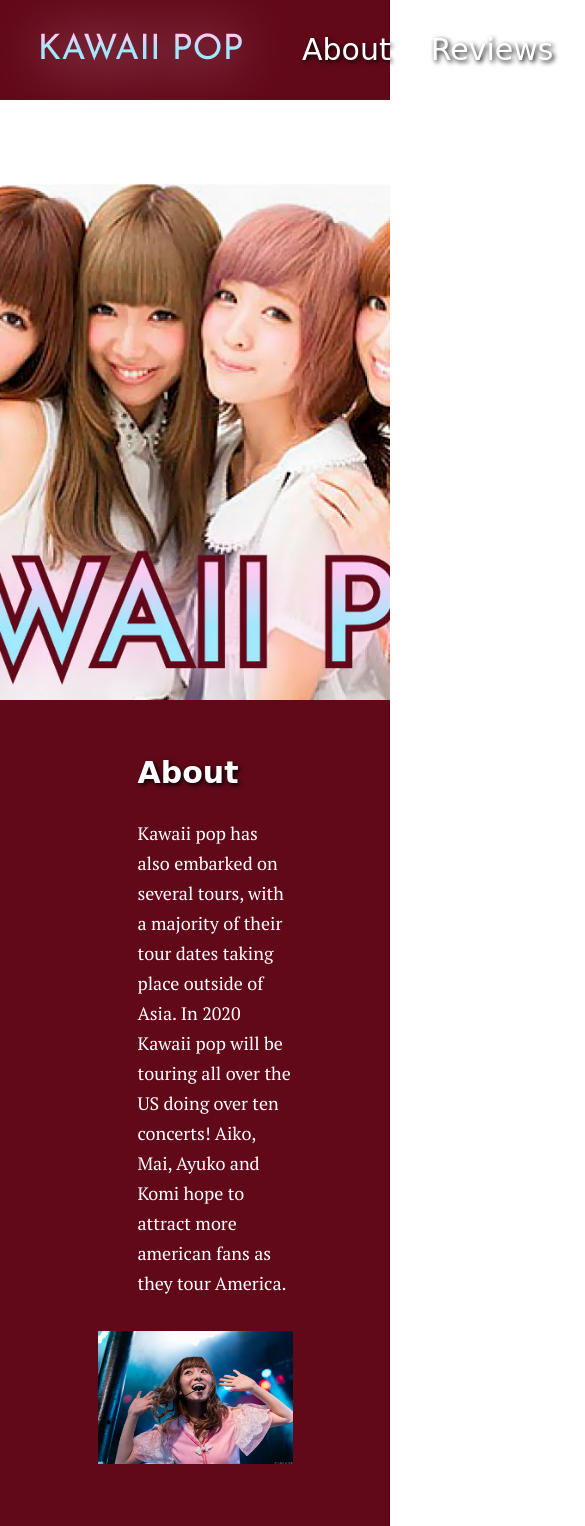
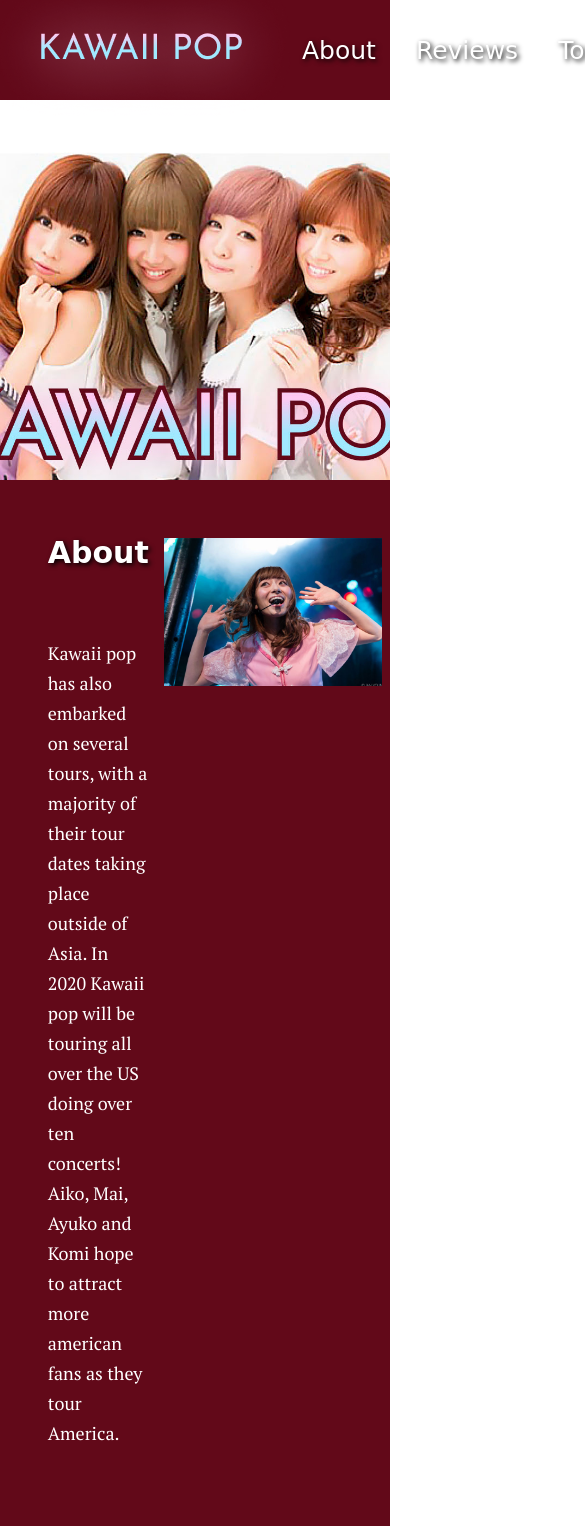
Before and after one commit to mollyloy/Web1_MusicProject-, a plain HTML site: page index.html in a window 390 px wide. Shown: the top 1526 px of the page, 585 px wide, since content can reach past the window. Drawn offline with nearby package versions, Linux system fonts and the light colour scheme; a script that the page names is missing; a web font is replaced by a local one.

Commit message:
11/11
media stuff didn't get too far...

```diff
--- a/css/main.css
+++ b/css/main.css
@@ -176,7 +176,7 @@
 
   .reusablesection img {
     width: 100%;
-    height: auto;
+    display: center;
   }
 
   .kawaii_info {
@@ -347,7 +347,7 @@ footer{
        }
        p {
          font-family: 'PT Serif', serif;
-         font-size: 16;
+         font-size: 18px;
          color: white;
          margin-left: 40px;
          margin-top: 40px;
@@ -366,6 +366,117 @@ footer{
 
      /* On screens that are 768px wide or less */
      @media screen and (max-width: 768px) {
+       nav {
+         width: 100%;
+         background-color: #620919;
+         height: 100px;
+         display: flex;
+         justify-content: space-between;
+         align-items: center;
+         font-family: 'Coiny', cursive;
+         font-size: 25px;
+         text-shadow: 2px 2px 5px black;
+       }
+       nav a{
+         text-decoration: none;
+         color: #fff;
+         display: flex;
+       }
+       a:hover {
+         -webkit-stroke-width: 5.3px;
+          -webkit-stroke-color: #FFFFFF;
+          -webkit-fill-color: #FFFFFF;
+          text-shadow: 1px 0px 25px #FFCAEA;
+       }
+       .hero {
+         width: 100%;
+         height: 380px;
+         background-color: #ebebeb;
+         background-image: url('../img/Group 1.jpg');
+         background-position: center;
+         background-repeat: no-repeat;
+         background-size: cover;
+       }
+       p {
+         font-family: 'PT Serif', serif;
+         font-size: 18;
+         color: white;
+         margin-top: 40px;
+       }
+       h1 {
+         width: 100%;
+         background-color: #620919;
+         height: 60px;
+         color: #fff;
+         font-family: 'Coiny', cursive;
+         font-size: 30px;
+         text-shadow: 2px 2px 5px black;
+       }
+       .reusablesection {
+         width: 100%;
+         background-color: #620919;
+         color: #fff;
+         font-family: 'PT Serif', serif;
+         font-size: 18px;
+      }
+      .reusablesection img {
+        width: 100%;
+        height: auto;
+      }
+      .kawaii_info {
+        display: flex;
+        justify-content: space-between;
+        align-items: flex-start;
+        margin:0 auto;
+        flex-direction: row;
+        line-height: 30px;
+      }
+
+      .kawaii_img {
+width: 100%;
+display: center;
+      }
+
+      .kawaii_text {
+        width: 50%;
+        margin: 2%;
+      }
+
+      h2 {
+        width: 100%;
+        background-color: #620919;
+        height: 30px;
+        color: #fff;
+        font-family: coiny;
+        font-size: 30px;
+        margin-left: 40px;
+        text-shadow: 2px 2px 5px black;
+      }
+
+      h3 {
+        width: 100%;
+        background-color: #620919;
+        height: 50px;
+        color: #fff;
+        font-family: coiny;
+        font-size: 30px;
+        text-shadow: 2px 2px 5px black;
+      }
+
+      li {
+        list-style-type: none;
+        text-overflow:ellipsis;
+      }
+
+    footer{
+      width: auto;
+      height: 30px;
+      display: block;
+      background-color: black;
+      color:#fff;
+      text-align: center;
+      text-size: 10px;
+    }
 
      }
 
@@ -382,7 +493,6 @@ footer{
      /* On screens that are 300px wide or less */
      @media screen and (max-width: 300px) {
 
-     }
 
   @media print,
   (-webkit-min-device-pixel-ratio: 1.25),
--- a/index.html
+++ b/index.html
@@ -2,7 +2,7 @@
 <html class="no-js" lang="">
 <head>
 	<meta charset="utf-8">
-	<title></title>
+	<title>Kawaii pop</title>
 	<meta content="" name="description">
 	<meta content="width=device-width, initial-scale=1" name="viewport">
 	<link href="site.webmanifest" rel="manifest">
```
